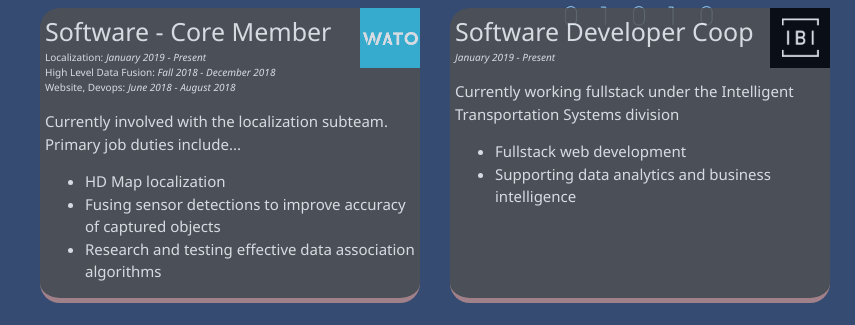
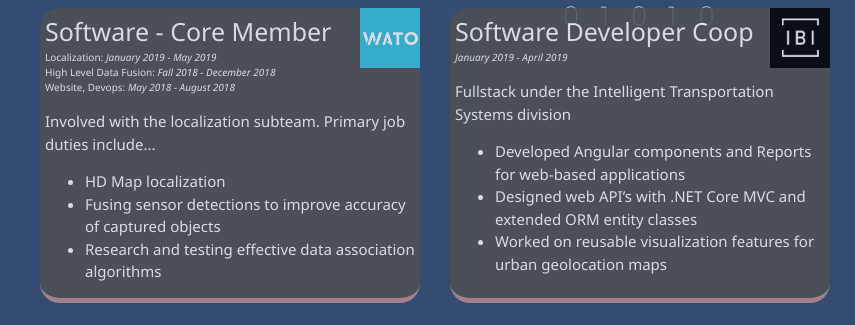
Before and after one commit to Wmeng98/Portfolio-Personal, a website: page dist/about.html in a window 1280 px wide. Shown: the part 765-1090 px from the top of the page, 0-855 px from the left. Drawn offline with Linux system fonts and the light colour scheme.

Commit message:
update about page dates

```diff
--- a/dist/about.html
+++ b/dist/about.html
@@ -90,10 +90,10 @@
 
     <div class="job job-1">
       <h3>Software - Core Member</h3> <a href="https://watonomous.ca/#/" target="_blank"><img class="work-img" src="img/wato-img.png" alt="" width="60" height="60" align="right"></a>
-      <div>Localization: <i>January 2019 - Present</i></div>
+      <div>Localization: <i>January 2019 - May 2019</i></div>
       <div>High Level Data Fusion: <i>Fall 2018 - December 2018</i></div>
-      <div>Website, Devops: <i>June 2018 - August 2018</i></div>
-      <p>Currently involved with the localization subteam. Primary job duties include...</p>
+      <div>Website, Devops: <i>May 2018 - August 2018</i></div>
+      <p>Involved with the localization subteam. Primary job duties include...</p>
       <ul>
         <li>HD Map localization</li>
         <li>Fusing sensor detections to improve accuracy of captured objects</li>
@@ -102,11 +102,12 @@
     </div>
     <div class="job job-2">
         <h3>Software Developer Coop</h3><a href="https://www.ibigroup.com/" target="_blank"><img class="work-img" src="img/ibi-group.png" alt="" width="60" height="60" align="right"></a>
-        <div><i>January 2019 - Present</i></div>
-        <p>Currently working fullstack under the Intelligent Transportation Systems division</p>
+        <div><i>January 2019 - April 2019</i></div>
+        <p>Fullstack under the Intelligent Transportation Systems division</p>
         <ul>
-          <li>Fullstack web development</li>
-          <li>Supporting data analytics and business intelligence</li>
+          <li>Developed Angular components and Reports for web-based applications</li>
+          <li>Designed web API’s with .NET Core MVC and extended ORM entity classes</li>
+          <li>Worked on reusable visualization features for urban geolocation maps</li>
         </ul>
       </div>
       <div class="job job-3">
```
